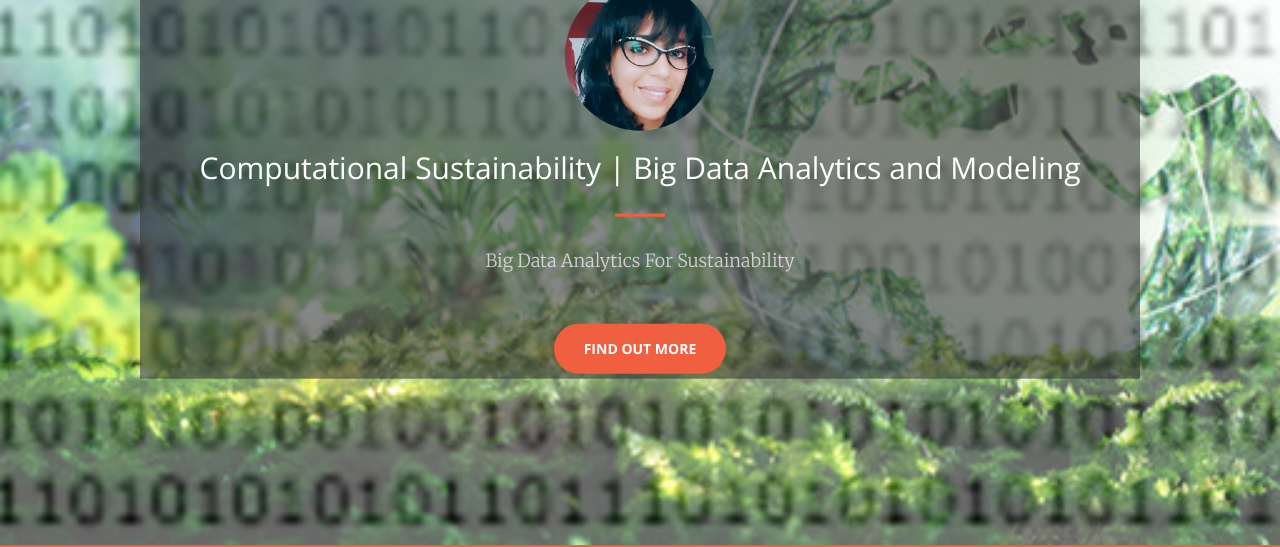
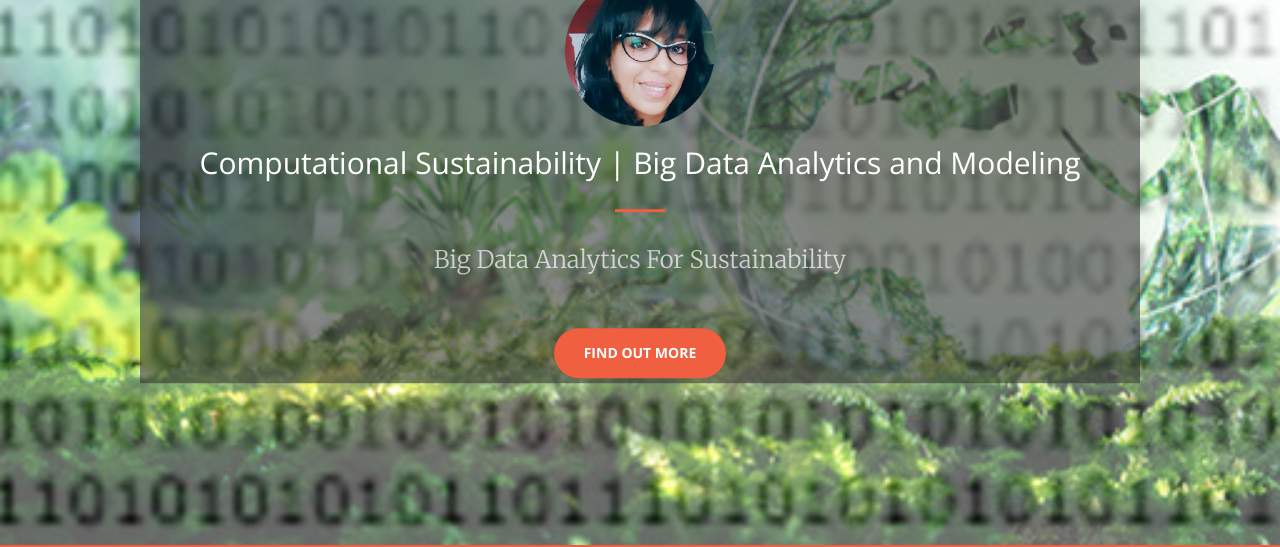
Before and after one commit to Najet101/Najet101.github.io, a website: page index.html in a window 1280 px wide. Shown: the part 255-802 px from the top of the page. Drawn offline with nearby package versions, Linux system fonts and the light colour scheme.

Commit message:
change size again

```diff
--- a/index.html
+++ b/index.html
@@ -100,7 +100,7 @@
                 <h2>Computational Sustainability | Big Data Analytics and Modeling
 </h2>
                 <hr>
-                <p><font size="+1">Big Data Analytics For Sustainability</font></p>
+                <p><font size="+2">Big Data Analytics For Sustainability</font></p>
                 <a style="margin-bottom:5px;" href="#about" class="btn btn-primary btn-xl page-scroll">Find Out More</a>
             </div>
         </div>
```
